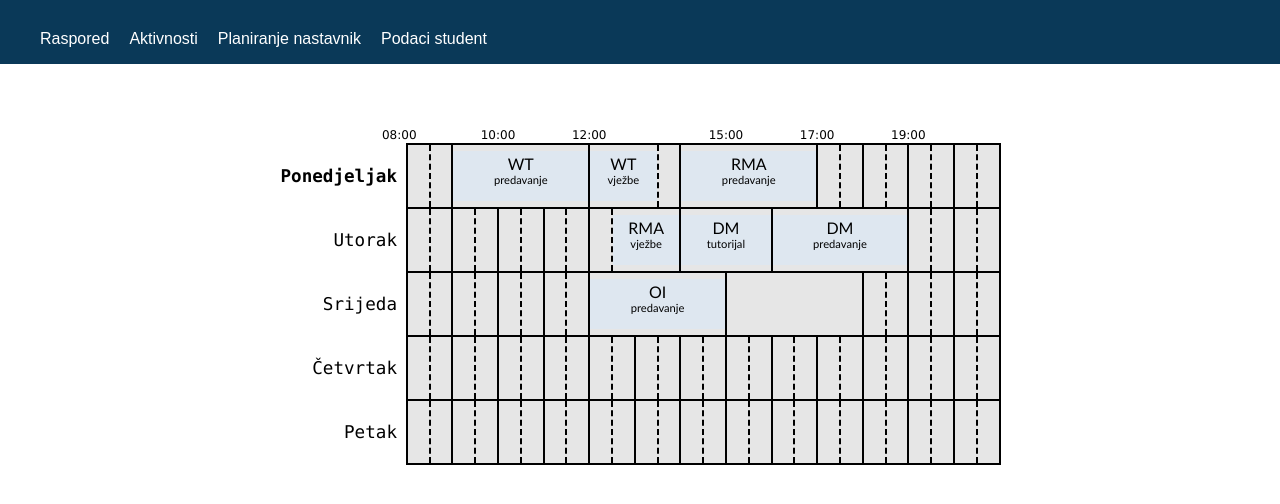
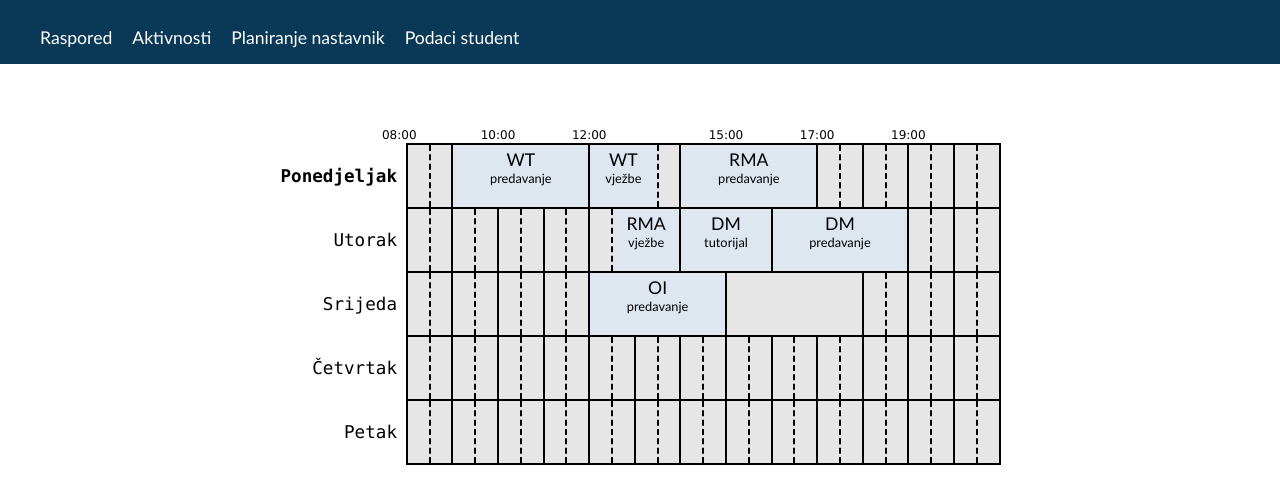
Before and after one commit to zlxxo/Web-Technologies-Project, a plain HTML site: page raspored/raspored.html in a window 1280 px wide. Drawn offline with Linux system fonts and the light colour scheme.

Commit message:
promijenjeni fontovi i u zadatku 1 promjenjeno polj u rasporedu

```diff
--- a/aktivnost/aktivnost.css
+++ b/aktivnost/aktivnost.css
@@ -26,7 +26,7 @@ body {
 #okvir fieldset legend {
     color: #446e9c;
     text-align: center;
-    font-family: Arial, Helvetica, sans-serif;
+    font-family: Trebuchet MS, sans-serif;
 }
 
 #okvir fieldset div {
@@ -36,7 +36,7 @@ body {
 #okvir fieldset div p {
     color: #446e9c;
     text-align: center;
-    font-family: Arial, Helvetica, sans-serif;
+    font-family: Trebuchet MS, sans-serif;
 }
 
 .prethodna, .sljedeca {
@@ -80,6 +80,6 @@ body {
 #meni ul li a {
     color: white;
     text-decoration: none;
-    font-family: Arial, Helvetica, sans-serif;
-    font-size: 1em;
+    font-family: Trebuchet MS, sans-serif;
+    font-size: 1.1em;
 }
--- a/planiranjeNastavnik/planiranjeNastavnik.css
+++ b/planiranjeNastavnik/planiranjeNastavnik.css
@@ -64,6 +64,6 @@ button, input, select, label {
 #meni ul li a {
     color: white;
     text-decoration: none;
-    font-family: Arial, Helvetica, sans-serif;
-    font-size: 1em;
+    font-family: Trebuchet MS, sans-serif;
+    font-size: 1.1em;
 }
--- a/podaciStudent/podaciStudent.css
+++ b/podaciStudent/podaciStudent.css
@@ -54,6 +54,6 @@ table, tr, td {
 #meni ul li a {
     color: white;
     text-decoration: none;
-    font-family: Arial, Helvetica, sans-serif;
-    font-size: 1em;
+    font-family: Trebuchet MS, sans-serif;
+    font-size: 1.1em;
 }
--- a/raspored/raspored.css
+++ b/raspored/raspored.css
@@ -76,14 +76,15 @@ table, tr, td {
 }
 
 .cas .predmet {
-    font-size: 1em;
+    font-size: 1.1em;
     margin-bottom: 0%;
     margin-top: 0%;
 }
 
 .cas .tip {
     margin-top: 0%;
-    font-size: 0.7em;
+    font-size: 0.8em;
+    margin-bottom: 1.3em;
 }
 
 .pola.predavanje, .pola.tutorijal {
@@ -117,6 +118,6 @@ table, tr, td {
 #meni ul li a {
     color: white;
     text-decoration: none;
-    font-family: Arial, Helvetica, sans-serif;
-    font-size: 1em;
+    font-family: Trebuchet MS, sans-serif;
+    font-size: 1.1em;
 }
```
